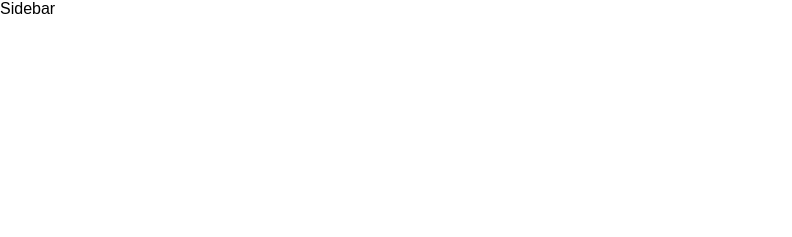
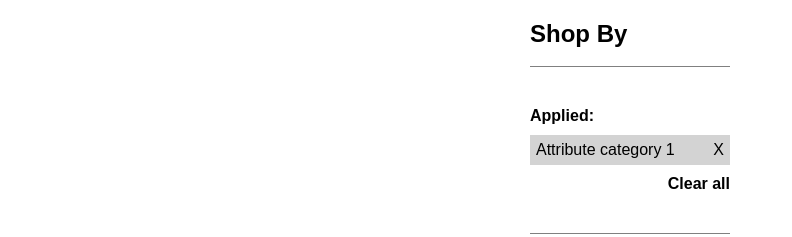
Before and after one commit to brianh20/gorilla-catalog, a website built with webpack: page src/index.html in a window 1280 px wide. Shown: the whole page, without its empty margins (0-792 px from the left). Built offline with nearby package versions, Linux system fonts and the light colour scheme; some packages are replaced by stand-ins of ours; files whose address does not match are found by name.

Commit message:
Finished view for sidebar

```diff
--- a/src/app/components/catalog/catalog.component.js
+++ b/src/app/components/catalog/catalog.component.js
@@ -9,6 +9,8 @@ export const CatalogComponent = {
       this.Site = new this.SiteService();
 
       this.items=[];
+      this.facets=[];
+      this.activeFacets=[];
     }
 
     $onInit() {
@@ -24,6 +26,8 @@ export const CatalogComponent = {
 
     transformData(data){
       this.items = data.catalog;
+      this.facets = data.facets;
+      this.activeFacets = data.activeFacets;
     }
 
   }
--- a/src/app/components/catalog/catalog.html
+++ b/src/app/components/catalog/catalog.html
@@ -1,6 +1,11 @@
 <div class="catalog">
 
-  <sidebar></sidebar>
+  <sidebar class="catalog__sidebar"
+    facets="$ctrl.facets"
+    active-facets="$ctrl.activeFacets">
+  </sidebar>
   <!-- <filters></filters> -->
-  <display items="$ctrl.items"></display>
+  <display class="catalog__display"
+    items="$ctrl.items">
+  </display>
 </div>
--- a/src/app/components/catalog/catalog.less
+++ b/src/app/components/catalog/catalog.less
@@ -1,3 +1,7 @@
 @import './sidebar/sidebar';
 @import './filters/filters';
 @import './display/display';
+
+.catalog {
+	display: flex;
+}
--- a/src/app/components/catalog/display/display.less
+++ b/src/app/components/catalog/display/display.less
@@ -3,7 +3,7 @@
   flex-wrap: wrap;
 
   &__item {
-    margin-top: 44px;
+    margin-top: 46px;
     margin-right: 30px;
 
     &__image{
--- a/src/app/components/catalog/sidebar/sidebar.component.js
+++ b/src/app/components/catalog/sidebar/sidebar.component.js
@@ -2,6 +2,9 @@ import template from './sidebar.html';
 
 export const SidebarComponent = {
   template,
+  bindings: {
+  	facets: '<'
+  },
   controller: class SidebarComponentController {
   }
 };
--- a/src/app/components/catalog/sidebar/sidebar.html
+++ b/src/app/components/catalog/sidebar/sidebar.html
@@ -1 +1,29 @@
-Sidebar
+<div class="sidebar">
+  <div class="sidebar__header">Shop By</div>
+
+  <div class="sidebar__filters">
+    <div class="sidebar__filters__header">
+      Applied:
+    </div>
+    <div class="sidebar__filters__filter">
+      <div class="sidebar__filters__filter__name">Attribute category 1</div>
+      <div class="sidebar__filters__filter__delete">X</div>
+    </div>
+    <div class="sidebar__filters__clear">
+      Clear all
+    </div>
+  </div>
+
+  <div class="sidebar__categories">
+    <div class="sidebar__categories__category" ng-repeat="facet in $ctrl.facets">
+      <div class="sidebar__categories__category__header">
+        {{facet.category}}
+      </div>
+      <div class="sidebar__categories__category__item" ng-repeat="filter in facet.filters">
+        <span class="sidebar__categories__category__item--name">{{filter.name}}</span>
+        <span class="sidebar__categories__category__item--count">({{filter.results}})</span>
+      </div>
+    </div>
+  </div>
+
+</div>
--- a/src/app/components/catalog/sidebar/sidebar.less
+++ b/src/app/components/catalog/sidebar/sidebar.less
@@ -0,0 +1,70 @@
+.sidebar {
+  min-width: 200px;
+  margin-left: 20px;
+  margin-right: 40px;
+
+
+  &__header{
+    width: 100%;
+    font-size: 24px;
+    font-weight: bolder;
+    padding-bottom: 18px;
+    border-bottom: 1px solid grey;
+  }
+
+  &__filters{
+    margin-top:40px;
+    padding-bottom: 40px;
+    border-bottom: 1px solid grey;
+
+    &__header{
+      font-weight: bolder;
+      margin-bottom: 10px;
+    }
+
+    &__filter{
+      background-color: lightgrey;
+      padding: 6px;
+      margin-bottom: 10px;
+      display: flex;
+      align-items: center;
+      justify-content: space-between;
+
+      &__delete {
+        cursor: pointer;
+      }
+
+    }
+    &__clear{
+      margin-top: 10px;
+      text-align: right;
+      font-weight: bolder;
+      cursor: pointer;
+    }
+  }
+
+  &__categories{
+    &__category{
+      margin-top: 40px;
+      margin-bottom: 30px;
+
+      &__header{
+        font-weight: bolder;
+        margin-bottom: 10px;
+      }
+      &__item{
+        cursor: pointer;
+        margin-bottom: 4px;
+
+        &--name {
+          font-weight: bolder;
+          font-size: 12px;
+        }
+
+        &--count {
+          font-size: 12px;
+        }
+      }
+    }
+  }
+}
--- a/src/styles/styles.less
+++ b/src/styles/styles.less
@@ -7,6 +7,8 @@
 }
 
 body {
-	margin:0;
+	margin-top: 20px;
 	padding:0;
+	display: flex;
+	justify-content: center;
 }
```
